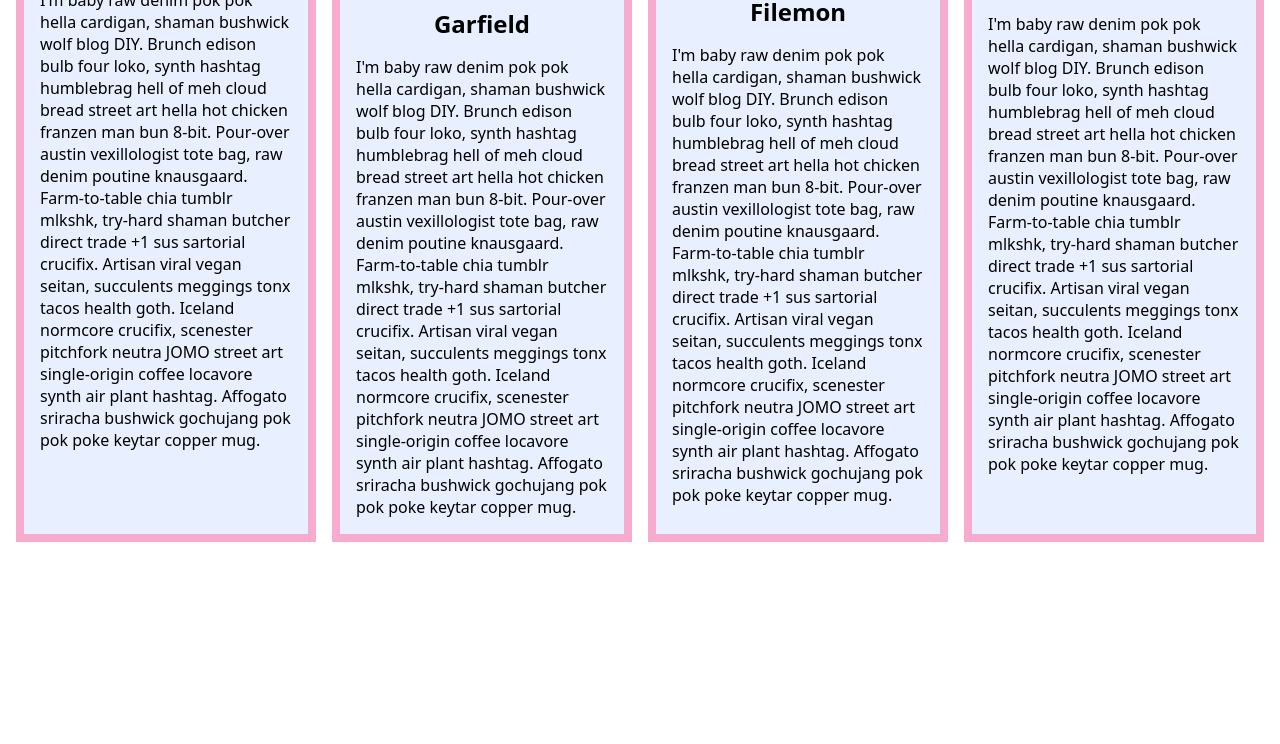
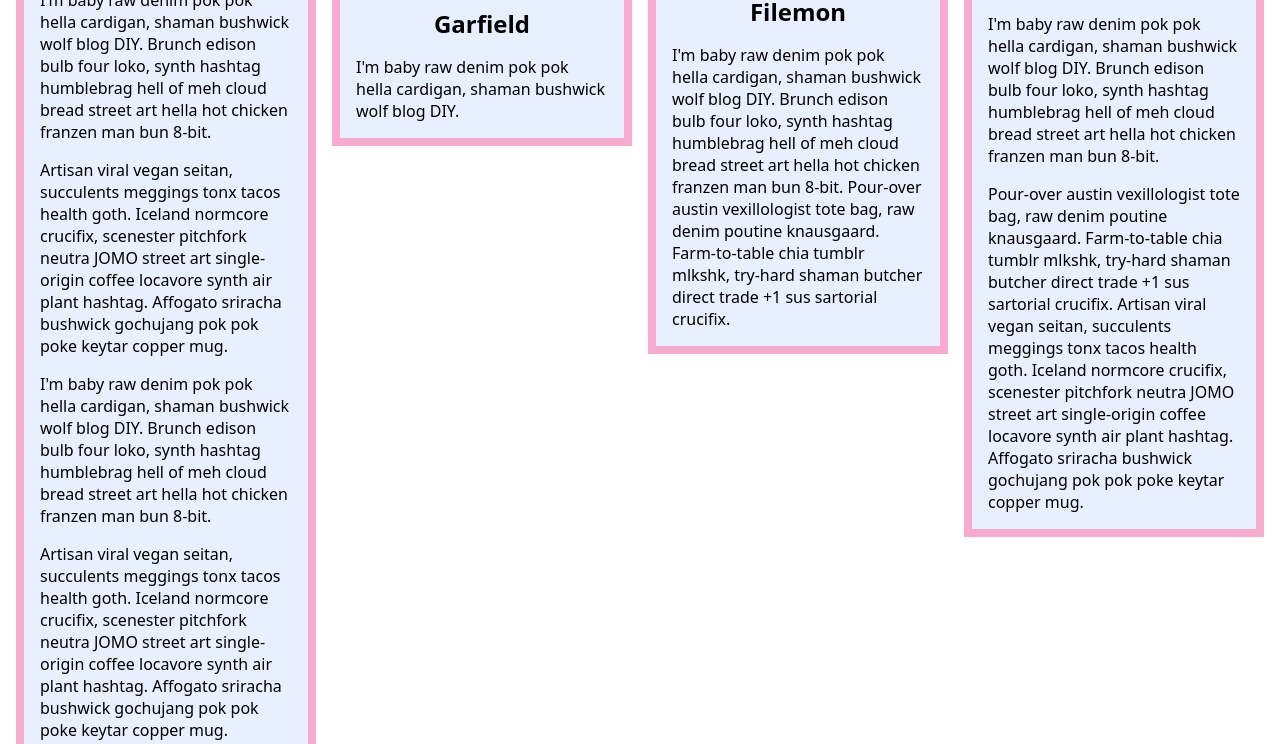
Before and after one commit to lukaszjedrasiak/z2j, a plain HTML site: page f-102-l02/index.html in a window 1280 px wide. Shown: the part 313-1057 px from the top of the page. Before the commit the page ends 871 px from the top, so only its background shows below. Drawn offline with Linux system fonts and the light colour scheme.

Commit message:
Fix grid items align-self property

```diff
--- a/f-102-l02/index.html
+++ b/f-102-l02/index.html
@@ -11,30 +11,38 @@
     <main>
         <figure>
             <img src="http://placekitten.com/320/250" alt="" width="320" height="250">
-            <figcaption>
+            <figcaption contenteditable>
                 <h2>Kot w butach</h2>
-                <p contenteditable>I'm baby raw denim pok pok hella cardigan, shaman bushwick wolf blog DIY. Brunch edison bulb four loko, synth hashtag humblebrag hell of meh cloud bread street art hella hot chicken franzen man bun 8-bit. Pour-over austin vexillologist tote bag, raw denim poutine knausgaard. Farm-to-table chia tumblr mlkshk, try-hard shaman butcher direct trade +1 sus sartorial crucifix. Artisan viral vegan seitan, succulents meggings tonx tacos health goth. Iceland normcore crucifix, scenester pitchfork neutra JOMO street art single-origin coffee locavore synth air plant hashtag. Affogato sriracha bushwick gochujang pok pok poke keytar copper mug.</p>
+                <p>I'm baby raw denim pok pok hella cardigan, shaman bushwick wolf blog DIY. Brunch edison bulb four loko, synth hashtag humblebrag hell of meh cloud bread street art hella hot chicken franzen man bun 8-bit.</p>
+
+                <p>Artisan viral vegan seitan, succulents meggings tonx tacos health goth. Iceland normcore crucifix, scenester pitchfork neutra JOMO street art single-origin coffee locavore synth air plant hashtag. Affogato sriracha bushwick gochujang pok pok poke keytar copper mug.</p>
+
+                <p>I'm baby raw denim pok pok hella cardigan, shaman bushwick wolf blog DIY. Brunch edison bulb four loko, synth hashtag humblebrag hell of meh cloud bread street art hella hot chicken franzen man bun 8-bit.</p>
+
+                <p>Artisan viral vegan seitan, succulents meggings tonx tacos health goth. Iceland normcore crucifix, scenester pitchfork neutra JOMO street art single-origin coffee locavore synth air plant hashtag. Affogato sriracha bushwick gochujang pok pok poke keytar copper mug.</p>
             </figcaption>
         </figure>
         <figure>
             <img src="http://placekitten.com/320/335" alt="" width="320" height="335">
-            <figcaption>
+            <figcaption contenteditable>
                 <h2>Garfield</h2>
-                <p contenteditable>I'm baby raw denim pok pok hella cardigan, shaman bushwick wolf blog DIY. Brunch edison bulb four loko, synth hashtag humblebrag hell of meh cloud bread street art hella hot chicken franzen man bun 8-bit. Pour-over austin vexillologist tote bag, raw denim poutine knausgaard. Farm-to-table chia tumblr mlkshk, try-hard shaman butcher direct trade +1 sus sartorial crucifix. Artisan viral vegan seitan, succulents meggings tonx tacos health goth. Iceland normcore crucifix, scenester pitchfork neutra JOMO street art single-origin coffee locavore synth air plant hashtag. Affogato sriracha bushwick gochujang pok pok poke keytar copper mug.</p>
+                <p>I'm baby raw denim pok pok hella cardigan, shaman bushwick wolf blog DIY.</p>
             </figcaption>
         </figure>
         <figure>
             <img src="http://placekitten.com/320/320" alt="" width="320" height="320">
-            <figcaption>
+            <figcaption contenteditable>
                 <h2>Filemon</h2>
-                <p contenteditable>I'm baby raw denim pok pok hella cardigan, shaman bushwick wolf blog DIY. Brunch edison bulb four loko, synth hashtag humblebrag hell of meh cloud bread street art hella hot chicken franzen man bun 8-bit. Pour-over austin vexillologist tote bag, raw denim poutine knausgaard. Farm-to-table chia tumblr mlkshk, try-hard shaman butcher direct trade +1 sus sartorial crucifix. Artisan viral vegan seitan, succulents meggings tonx tacos health goth. Iceland normcore crucifix, scenester pitchfork neutra JOMO street art single-origin coffee locavore synth air plant hashtag. Affogato sriracha bushwick gochujang pok pok poke keytar copper mug.</p>
+                <p>I'm baby raw denim pok pok hella cardigan, shaman bushwick wolf blog DIY. Brunch edison bulb four loko, synth hashtag humblebrag hell of meh cloud bread street art hella hot chicken franzen man bun 8-bit. Pour-over austin vexillologist tote bag, raw denim poutine knausgaard. Farm-to-table chia tumblr mlkshk, try-hard shaman butcher direct trade +1 sus sartorial crucifix.</p>
             </figcaption>
         </figure>
         <figure>
             <img src="http://placekitten.com/320/280" alt="" width="320" height="280">
-            <figcaption>
+            <figcaption contenteditable>
                 <h2>Klakier</h2>
-                <p contenteditable>I'm baby raw denim pok pok hella cardigan, shaman bushwick wolf blog DIY. Brunch edison bulb four loko, synth hashtag humblebrag hell of meh cloud bread street art hella hot chicken franzen man bun 8-bit. Pour-over austin vexillologist tote bag, raw denim poutine knausgaard. Farm-to-table chia tumblr mlkshk, try-hard shaman butcher direct trade +1 sus sartorial crucifix. Artisan viral vegan seitan, succulents meggings tonx tacos health goth. Iceland normcore crucifix, scenester pitchfork neutra JOMO street art single-origin coffee locavore synth air plant hashtag. Affogato sriracha bushwick gochujang pok pok poke keytar copper mug.</p>
+                <p>I'm baby raw denim pok pok hella cardigan, shaman bushwick wolf blog DIY. Brunch edison bulb four loko, synth hashtag humblebrag hell of meh cloud bread street art hella hot chicken franzen man bun 8-bit.</p>
+
+                <p>Pour-over austin vexillologist tote bag, raw denim poutine knausgaard. Farm-to-table chia tumblr mlkshk, try-hard shaman butcher direct trade +1 sus sartorial crucifix. Artisan viral vegan seitan, succulents meggings tonx tacos health goth. Iceland normcore crucifix, scenester pitchfork neutra JOMO street art single-origin coffee locavore synth air plant hashtag. Affogato sriracha bushwick gochujang pok pok poke keytar copper mug.</p>
             </figcaption>
         </figure>
     </main>
--- a/f-102-l02/style.css
+++ b/f-102-l02/style.css
@@ -11,6 +11,8 @@ main {
     display: grid;
     grid-template-columns: repeat(1, 1fr);
     column-gap: 1rem;
+    row-gap: 1rem;
+
 }
 
 @media screen and (min-width: 768px) {
@@ -33,6 +35,7 @@ figure {
     background-color: #E8F0FF;
     border: 0.5rem solid #F7ACCF;
     padding: 1rem;
+    align-self: start;
 }
 
 figure img {
@@ -44,3 +47,7 @@ figcaption h2 {
     text-align: center;
     margin-bottom: 1rem;
 }
+
+figcaption p+p {
+    margin-top: 1rem;
+}
```
